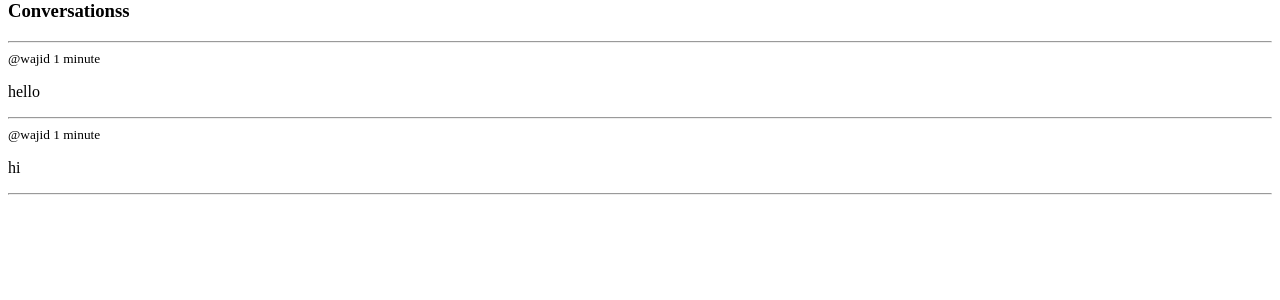
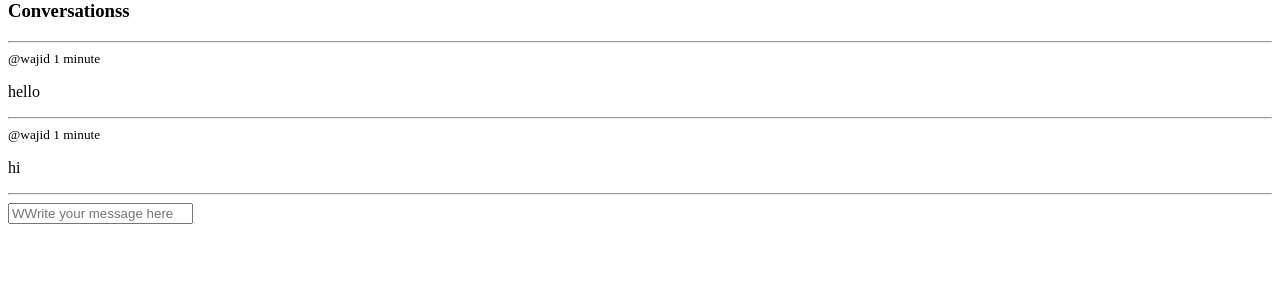
Before and after one commit to way2learn/django_project1, a Django app: page /room/7 in a window 1280 px wide. Shown: the part 340-640 px from the top of the page. Run offline with Django 4.2, Linux system fonts and the light colour scheme; a user stored in the database is signed in; data comes from the database, SQL or seed files in the repository; both versions use the stored data as it was after the commit.

Commit message:
write a msg from ui

```diff
--- a/firstproject/baseapp/templates/baseapp/room.html
+++ b/firstproject/baseapp/templates/baseapp/room.html
@@ -17,4 +17,14 @@
           </div>
     {% endfor %}
 </div>
+
+{% if request.user.is_authenticated %}
+<div class="commet-form">
+    <form method="POST" action="">
+        {% csrf_token %}
+        <input type="text" name="body" placeholder="WWrite your message here"/>
+    </form>
+
+</div>
+{% endif %}
 {% endblock content %}
--- a/firstproject/baseapp/views.py
+++ b/firstproject/baseapp/views.py
@@ -1,7 +1,7 @@
 from django.shortcuts import render, redirect
 from django.db.models import Q
 from django.http import HttpResponse
-from .models import Room, Topic
+from .models import Room, Topic, Message
 from .forms import RoomForm
 from django.contrib.auth.models import User
 from django.contrib import messages
@@ -80,6 +80,15 @@ def home(request):
 def room(request, pk):
     room = Room.objects.get(id=int(pk))
     room_messages = room.message_set.all().order_by("-created")
+
+    if request.method == "POST":
+       message = Message.objects.create(
+       user = request.user,
+       room = room,
+       body = request.POST.get('body')
+       )
+       return redirect('room', pk=room.id)
+
     context = {"rumm": room, "room_messages":room_messages}
     return render(request, 'baseapp/room.html', context)
 
```
Also changed, not shown: firstproject/db.sqlite3.
